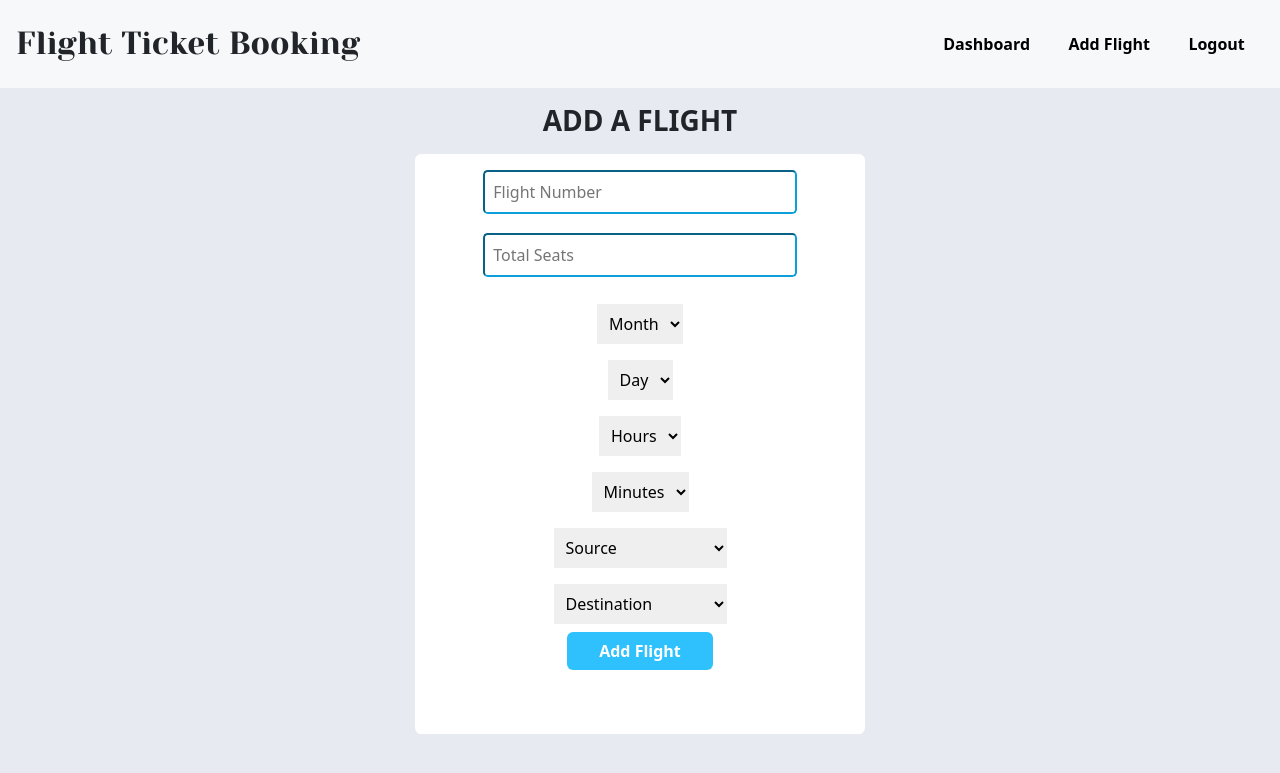
After one commit to Joshua-David1/flight-booking-system-devrev, a Flask app: template templates/add-flight.html in a window 1280 px wide. The commit adds this page. Shown: the top 773 px of the page. Run offline with Flask 3, Linux system fonts and the light colour scheme; the template is opened without the code that fills it: values that come from a table or form of the project are taken from there, others are empty; some libraries are stand-ins or nearby versions.

Commit message:
Add Flight By Admin

```diff
--- a/server.py
+++ b/server.py
@@ -1,7 +1,9 @@
-from flask import Flask, render_template, redirect, url_for, session, g
+from typing import Any
+from flask import Flask, render_template, redirect, url_for, session, g, jsonify
 from flask_wtf import FlaskForm
 from flask_sqlalchemy import SQLAlchemy
-from wtforms import StringField, PasswordField
+from flask_wtf.form import _Auto
+from wtforms import StringField, PasswordField, SelectField
 from wtforms.validators import InputRequired, Regexp, ValidationError, EqualTo
 from flask_login import LoginManager, login_user, UserMixin, logout_user, current_user
 from datetime import timedelta
@@ -41,7 +43,7 @@ class User_check(object):
         self.admin = admin
         self.login_message = "user unavailable"
         self.register_message = "user already exists"
-        self.admin_message = "Admin login is at /admin-login"
+        self.admin_message = "Admin login is at '/admin-login'"
 
     def __call__(self, form, field):
         if self.register:
@@ -53,7 +55,7 @@ class User_check(object):
             if user == None:
                 raise ValidationError(self.login_message)
             if user.username == "admin" and not self.admin:
-                raise ValidationError("Admin login at /admin-login")
+                raise ValidationError(self.admin_message)
 
 
 user_check = User_check
@@ -70,6 +72,38 @@ class Pass_check(object):
 
 
 pass_check = Pass_check
+
+
+class SeatsCheck(object):
+    def __init__(self):
+        pass
+
+    def __call__(self, form, field):
+        if field.data is None or field.data == "":
+            return
+        if int(field.data) < 20 and int(field.data) > 120:
+            raise ValidationError("Seats must be between 20 and 120")
+
+
+class MonthDayCheck(object):
+    def __init__(self) -> None:
+        pass
+
+    def __call__(self, form, field):
+        if field.data.lower() == "month" or field.data.lower() == "day":
+            raise ValidationError("[!]Choose a valid option")
+
+
+class SourceDestinationChosen(object):
+    def __call__(self, form, field):
+        if field.data.lower() == "source" or field.data.lower() == "destination":
+            raise ValidationError("[!]Choose proper Source and Destination")
+
+
+class HourMinuteChosen(object):
+    def __call__(self, form, field):
+        if field.data.lower() == "hour" or field.data.lower() == "minute":
+            raise ValidationError("[!]Please choose a valid option!")
 
 
 def min_char_check(form, field):
@@ -151,6 +185,72 @@ class RegisterForm(FlaskForm):
             InputRequired(message="Please confirm your password"),
             min_char_check,
         ],
+    )
+
+
+class FlightDetailsForm(FlaskForm):
+    flight_no = StringField(
+        "flight_no",
+        render_kw={"placeholder": "Flight Number", "maxlength": 8},
+        validators=[
+            InputRequired(message="Enter flight no"),
+            Regexp("^[\w]*$", message="Only numbers followed by letters."),
+            Regexp("^[a-z\_0-9]*$", message="Only small letters"),
+            Regexp("^[0-9]+[a-z\_0-9]*$", message="Cannot begin with letters"),
+        ],
+    )
+    total_seats = StringField(
+        "total_seats",
+        render_kw={"placeholder": "Total Seats", "maxlength": 3},
+        validators=[
+            Regexp("^[\w]*$", message="Only numbers followed by letters."),
+            Regexp("^[0-9]+", message="Only numbers"),
+            SeatsCheck(),
+        ],
+    )
+    months_list = ["Month"]
+    days_list = ["Day"]
+    places = [
+        "Andhra Pradhesh",
+        "Tamil Nadu",
+        "Kerala",
+        "Karnataka",
+        "Bihar",
+        "Goa",
+        "Haryana",
+        "Himachal Pradesh",
+        "Punjab",
+        "Odisha",
+        "Rajasthan",
+        "Telangana",
+        "Maharashtra",
+        "Sikkim",
+        "West Bengal",
+        "Gujarat",
+        "Assam",
+    ]
+
+    source_list = ["Source"] + places
+    destination_list = ["Destination"] + places
+    hour_list = ["Hours"] + [i for i in range(0, 23)]
+    min_list = ["Minutes"] + [i for i in range(0, 60)]
+    for i in range(1, 31):
+        days_list.append(i)
+    for i in range(1, 13):
+        months_list.append(i)
+    month = SelectField(
+        label="month", choices=months_list, validators=[MonthDayCheck()]
+    )
+    day = SelectField(label="day", choices=days_list, validators=[MonthDayCheck()])
+    hour = SelectField(label="hour", choices=hour_list, validators=[])
+    minute = SelectField(label="minute", choices=min_list, validators=[])
+    source = SelectField(
+        label="source", choices=source_list, validators=[SourceDestinationChosen()]
+    )
+    destination = SelectField(
+        label="destination",
+        choices=destination_list,
+        validators=[SourceDestinationChosen()],
     )
 
 
@@ -260,7 +360,7 @@ def admin_dashboard_page():
     return redirect(url_for("login_page"))
 
 
-@app.route("/flight-booking")
+@app.route("/flight-booking", methods=["GET", "POST"])
 def flights_booking_page():
     if current_user.is_authenticated:
         if current_user.username == "admin":
@@ -270,11 +370,16 @@ def flights_booking_page():
         return redirect(url_for("login_page"))
 
 
-@app.route("/add-flight")
+@app.route("/add-flight", methods=["POST", "GET"])
 def add_flight_page():
     if current_user.is_authenticated:
         if current_user.username == "admin":
-            return ""
+            form = FlightDetailsForm()
+            if form.validate_on_submit():
+                print(form.month.data)
+                print(form.day.data)
+                return jsonify({"HAHA": "none"})
+            return render_template("add-flight.html", form=form)
         return redirect(url_for("dashboard_page"))
     return redirect(url_for("login_page"))
 
--- /dev/null
+++ b/static/index.js
@@ -0,0 +1,4 @@
+var hamburger = document.querySelector('.admin-hamburger');
+hamburger.addEventListener('click',function(){
+    document.querySelector(".admin-nav-links").classList.toggle('show');
+})
--- a/static/styles.css
+++ b/static/styles.css
@@ -61,8 +61,6 @@ body{
 .rd-text-reg{
     bottom: 1rem;
 }
-
-
 
 
 .dashboard-div{
@@ -133,6 +131,57 @@ body{
     background-color: black;
 }
 
+
+.admin-dashboard-tickets, .add-flight-div{
+    width: 100%;
+    display: flex;
+    flex-direction: row;
+    flex-wrap: wrap;
+    justify-content: space-evenly;
+}
+
+
+
+.add-flight-div input{
+    width: 75%;
+    border-radius: 0.3rem;
+    margin-bottom: 1.2rem;
+    padding: 0.5rem;
+    border-color: #0c9fda;
+}
+
+
+.add-flight-div{
+    text-align: center;
+}
+
+.add-flight-div select{
+    border: none;
+    margin: 0.5rem;
+    padding: 0.5rem;
+}
+
+.admin-dashboard-tickets .ticket{
+    width: 400px;
+    height: 150px;
+    border-radius: 0.8rem 0 0.8rem 0.8rem;
+    background-color: white;
+    margin: 1rem;
+}
+
+
+.add-flight-div .flight-details{
+    width:450px;
+    height: 580px;
+    background-color: white;
+    border-radius: 0.4rem;
+}
+
+.flight-details{
+    text-align: center;
+    padding: 1rem;
+}
+
 /* sudo classes */
 
 .login-btn:hover{
@@ -189,7 +238,7 @@ body{
 
 
 
-@media only screen and (max-width: 600px) {
+@media only screen and (max-width: 800px) {
     .admin-hamburger{
         display: flex;
     }
@@ -214,8 +263,3 @@ body{
         display: block;
     }
 }
-
-/* background - #E7EAF0 */
-/* secondary background - #F6F8FA */
-/* buttons - #2EC1FD */
-/* secondary - #DEF6FF */
--- /dev/null
+++ b/templates/add-flight.html
@@ -0,0 +1,72 @@
+{% extends 'base.html' %}
+{% block content %}
+<nav class="admin-navbar">
+    <div class="admin-nav-heading">
+        <h2>Flight Ticket Booking</h2>
+    </div>
+    <a class="admin-hamburger">
+        <span></span>
+        <span></span>
+        <span></span>
+        <span></span>
+    </a>
+    <div class="admin-nav-links">
+        <ul>
+            <li><a href="/admin-dashboard">Dashboard</a></li>
+            <li><a href="/add-flight"> Add Flight</a></li>
+            <li><a href="/logout">Logout</a></li>
+        </ul>
+    </div>
+</nav>
+<h3 style="text-align: center;margin: 1rem;font-weight: 600;">ADD A FLIGHT</h3>
+<div class="add-flight-div">
+    <form action="/add-flight" method="post" novalidate>
+        <div class="flight-details">
+            {{form.csrf_token}}
+            {{form.flight_no}}
+            {% if form.flight_no.errors %}
+            <span style="color:red;font-size:15px;margin:0;display: block;">{{form.flight_no.errors[0]}}</span>
+            {% endif %}
+            <br>
+            {{form.total_seats}}
+            {% if form.total_seats.errors and not form.flight_no.errors %}
+            <span style="color:red;font-size:15px;margin:0;display: block;">{{form.total_seats.errors[0]}}</span>
+            {% endif %}
+            <br>
+            {{form.month}}
+            {% if form.month.errors and not form.total_seats.errors and not form.flight_no.errors %}
+            <span style="color:red;font-size:15px;margin:0;display: block;">{{form.month.errors[0]}}</span>
+            {% endif %}
+            <br>
+            {{form.day}}
+            {% if form.day.errors and not form.month.errors and not form.total_seats.errors and not form.flight_no.errors %}
+            <span style="color:red;font-size:15px;margin:0;display: block;">{{form.day.errors[0]}}</span>
+            {% endif %}
+            <br>
+            {{form.hour}}
+            {% if form.hour.errors and not form.total_seats.errors and not form.flight_no.errors %}
+            <span style="color:red;font-size:15px;margin:0;display: block;">{{form.hour.errors[0]}}</span>
+            {% endif %}
+            <br>
+            {{form.minute}}
+            {% if form.minute.errors and not form.month.errors and not form.total_seats.errors and not form.flight_no.errors and not form.hour.errors%}
+            <span style="color:red;font-size:15px;margin:0;display: block;">{{form.minute.errors[0]}}</span>
+            {% endif %}
+            <br>
+            {{form.source}}
+            {% if form.source.errors and not form.day.errors and not form.month.errors and not form.total_seats.errors and not form.flight_no.errors %}
+            <span style="color:red;font-size:15px;margin:0;display: block;">{{form.source.errors[0]}}</span>
+            {% endif %}
+            <br>
+            {{form.destination}}
+            {% if form.destination.errors and not form.source.errors and not form.day.errors and not form.month.errors and not form.total_seats.errors and not form.flight_no.errors%}
+            <span style="color:red;font-size:15px;margin:0;display: block;">{{form.destination.errors[0]}}</span>
+            {% endif %}
+            <br>
+            <button class="btn login-btn">Add Flight</button>
+        </div>
+    </form>
+</div>
+<script src="{{url_for('static',filename='index.js')}}"></script>
+{{super()}}
+{% endblock %}
```
Also changed, not shown: templates/admin-dashboard.html (+28 -2 lines).
